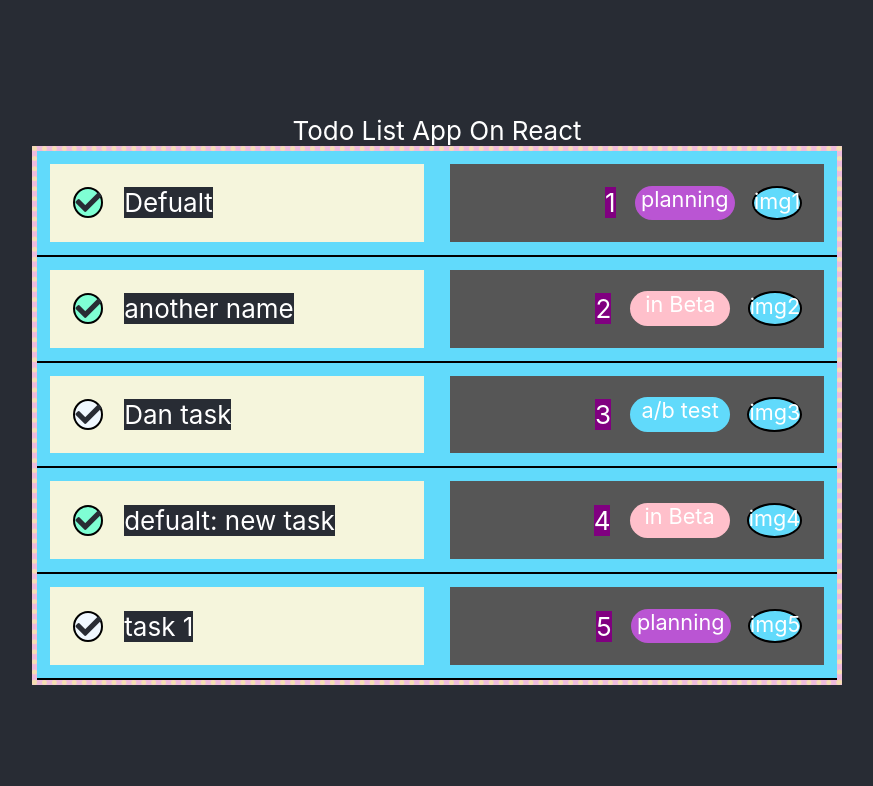
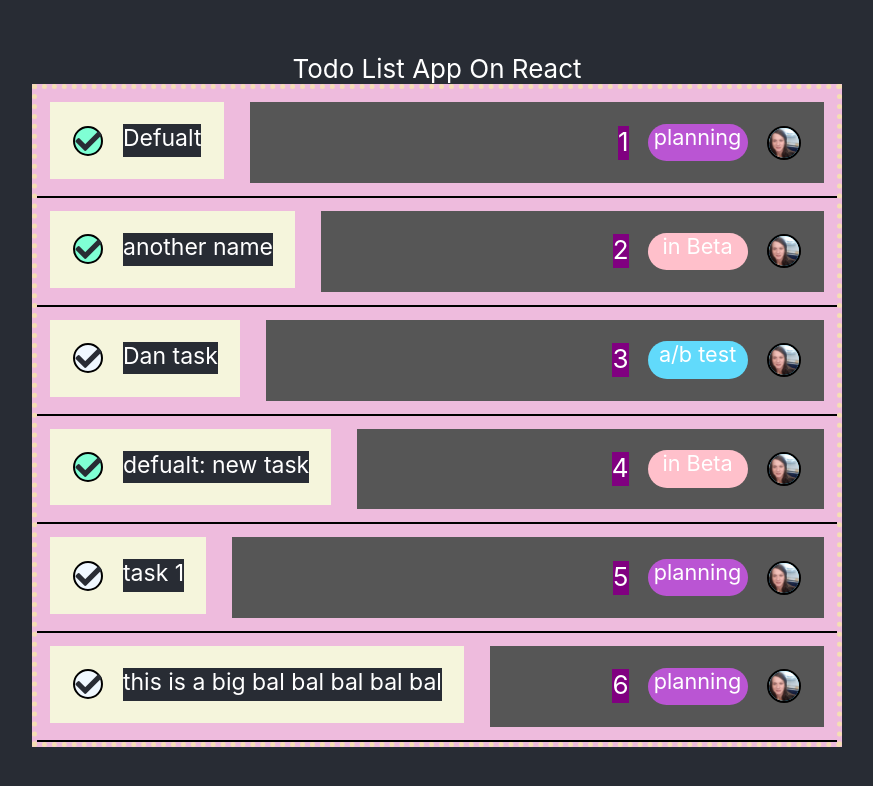
Before and after one commit to galiii/react-tutorial3, a React (Create React App) app in the folder my-app/: page / in a window 1280 px wide. Shown: the top 786 px of the page, without its empty margins (203-1076 px from the left). Built offline with nearby package versions, Linux system fonts and the light colour scheme.

Commit message:
adding img and suit it to the tdodlist project

```diff
--- a/my-app/src/App.css
+++ b/my-app/src/App.css
@@ -49,6 +49,7 @@ ul {
 
 li {
   border-bottom: 2px solid black;
+
   /*margin: 0.5em;
   padding: 0.5em;*/
 }
@@ -67,7 +68,7 @@ li {
   display: flex;
   /*flex-wrap: wrap;*/
   align-items: flex-start;
-  background-color: #61dafb;
+  /*background-color: #61dafb;*/
 }
 
 .warpper-list > div {
@@ -78,7 +79,7 @@ li {
 .start-warp {
   background-color: beige;
   display: flex;
-  flex: 1;
+  /*flex: 1;*/
   /*justify-content: flex-start;*/
 }
 
@@ -117,6 +118,7 @@ li {
 /*** Item title ***/
 .item-title {
   background: #282c34;
+  font-size: calc(7px + 2vmin);
   /*float: left;*/
   /*padding-left: 2%;*/
 }
@@ -147,11 +149,21 @@ li {
   background-color: #61dafb;
 }
 /*Item user-img*/
+
 .img-usr {
   float: right;
   background-color: #61dafb;
-  font-size: smaller;
+  /*font-size: smaller;*/
   border: 2px solid black;
+  border-radius: 100%;
+}
+
+.img-usr > img {
+  width: 30px;
+  float: right;
+  /*background-color: #61dafb;*/
+  /*font-size: smaller;*/
+  /*border: 2px solid black;*/
   border-radius: 100%;
 }
 
--- a/my-app/src/components/Item.js
+++ b/my-app/src/components/Item.js
@@ -1,4 +1,5 @@
 import React from "react";
+import logo from "./img/gali.jpg"; // Tell Webpack this JS file uses this image
 
 export default function Item({ index, done, title, dueDate, stat, usr }) {
   return (
@@ -25,7 +26,9 @@ export default function Item({ index, done, title, dueDate, stat, usr }) {
           >
             {stat}
           </div>
-          <div className="img-usr">{usr}</div>
+          <div className="img-usr">
+            <img src={logo} alt="Logo" />
+          </div>
         </div>
       </div>
     </li>
--- a/my-app/src/components/Todo.js
+++ b/my-app/src/components/Todo.js
@@ -40,6 +40,14 @@ tasksTemp.push({
   usr: "img5"
 });
 
+tasksTemp.push({
+  dueDate: 6,
+  done: false,
+  title: "this is a big bal bal bal bal bal",
+  stat: "planning",
+  usr: "img6"
+});
+
 class Todo extends React.Component {
   constructor(props) {
     super(props);
```
Also changed, not shown: my-app/src/components/img/gali.jpg (added).
